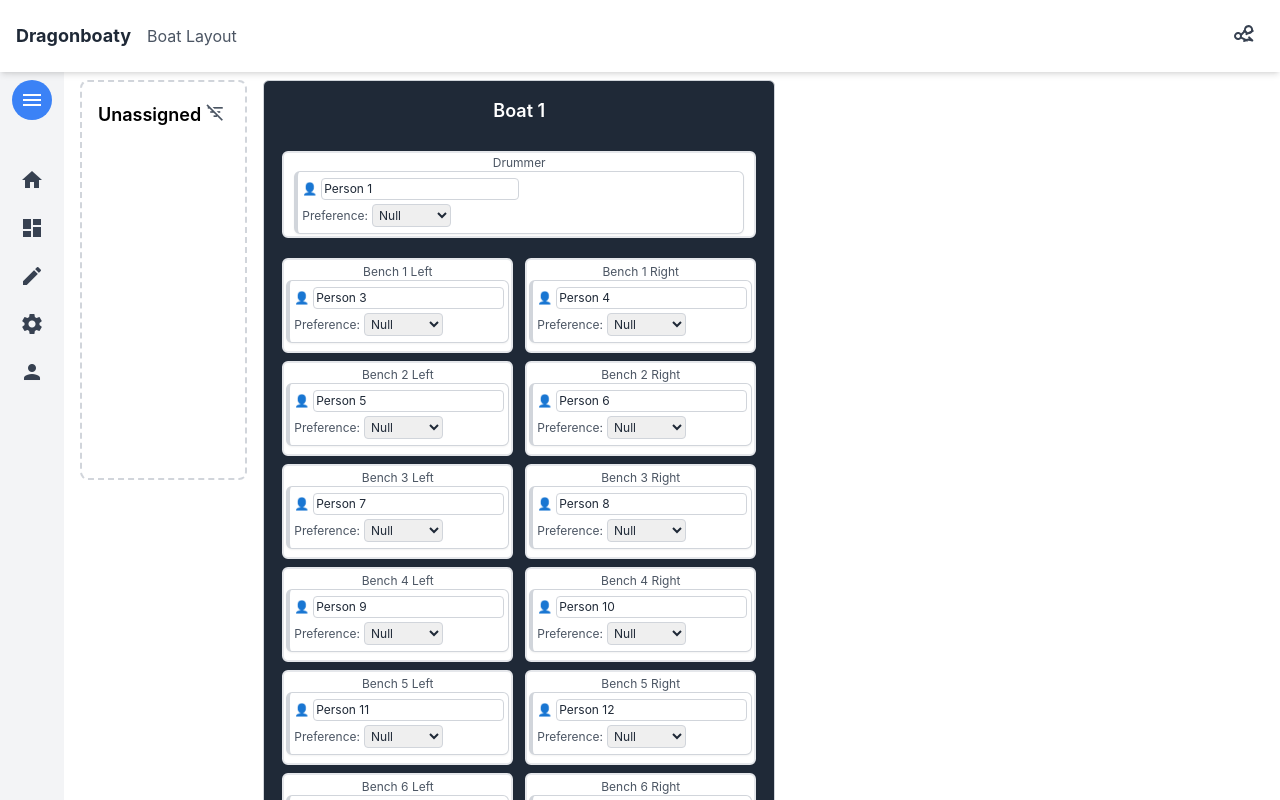
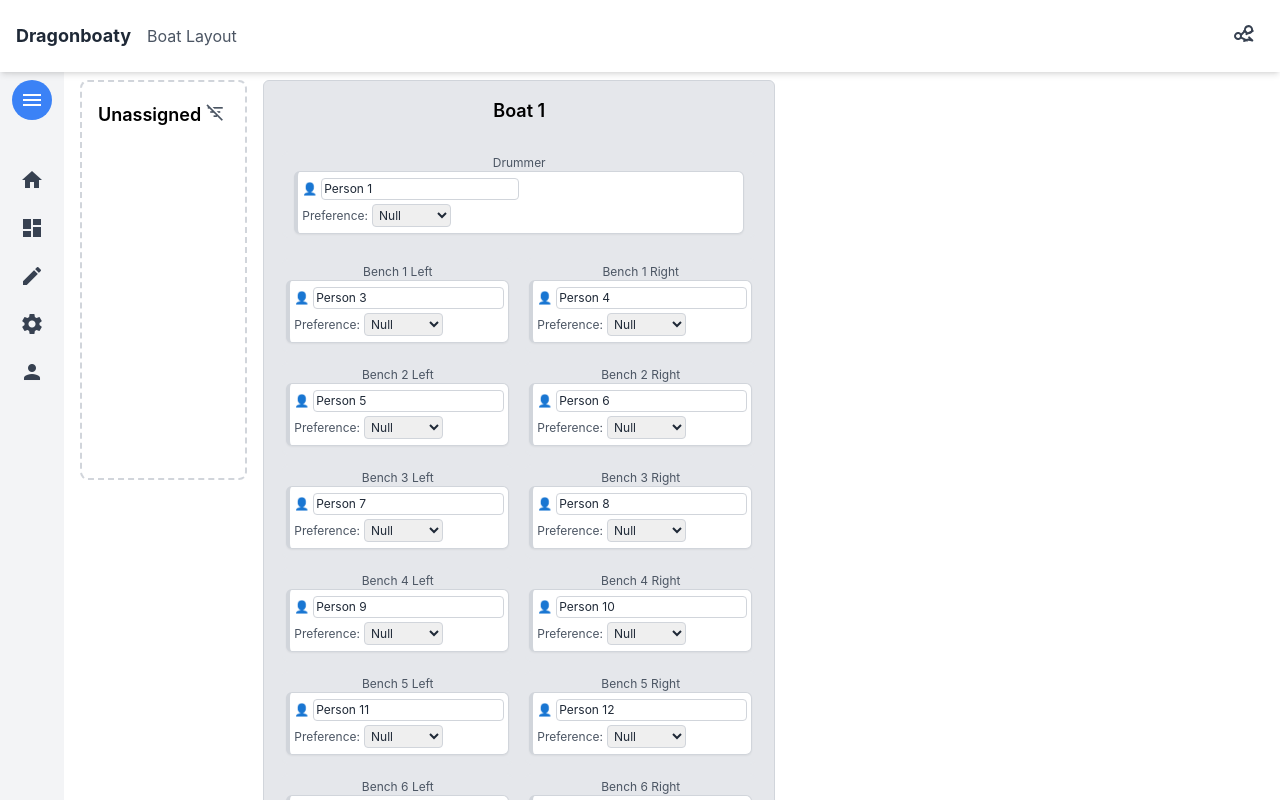
Before and after one commit to timsulzberger/my-dnd-table, a React (Create React App) app: page / in a window 1280 px wide. Shown: the top 800 px of the page. Built offline with nearby package versions, Linux system fonts and the light colour scheme.

Commit message:
windsurf 6

```diff
--- a/src/App.js
+++ b/src/App.js
@@ -238,7 +238,7 @@ function DroppableZone({ children, id, label, activeDroppableId, occupiedTileId
     // Base state
     'min-h-[60px] min-w-[120px]',
     // Background color based on state
-    occupiedTileId ? 'bg-white' : 'bg-gray-50',
+    occupiedTileId ? 'bg-gray-200' : 'bg-gray-50',
     // Border style based on state
     occupiedTileId ? 'border-solid border-gray-200' : 'border-dashed border-gray-300',
     // Hover state (when not dragging)
@@ -1046,9 +1046,9 @@ function App() {
 
               {/* New container to group Boat 1 elements */}
               {/* Added border and padding for visual grouping */}
-              <div className="boat-container border border-gray-300 rounded-md p-4 flex flex-col space-y-4 flex-grow max-w-lg bg-gray-800"> {/* Added border, rounded corners, padding, and flex-col for vertical stacking */}
+              <div className="boat-container border border-gray-300 rounded-md p-4 flex flex-col space-y-4 flex-grow max-w-lg bg-gray-200"> {/* Added border, rounded corners, padding, and flex-col for vertical stacking */}
                   {/* Label for Boat 1 */}
-                  <h3 className="text-lg font-semibold text-white text-center mb-2">Boat 1</h3> {/* Added text-center and mb-2 */}
+                  <h3 className="text-lg font-semibold text-black text-center mb-2">Boat 1</h3> {/* Added text-center and mb-2 */}
 
                   {/* Container for the drummer, main grid, and sweep - uses Tailwind flexbox for vertical stacking */}
                   {/* Added max-w-lg to make this section narrower */}
```
